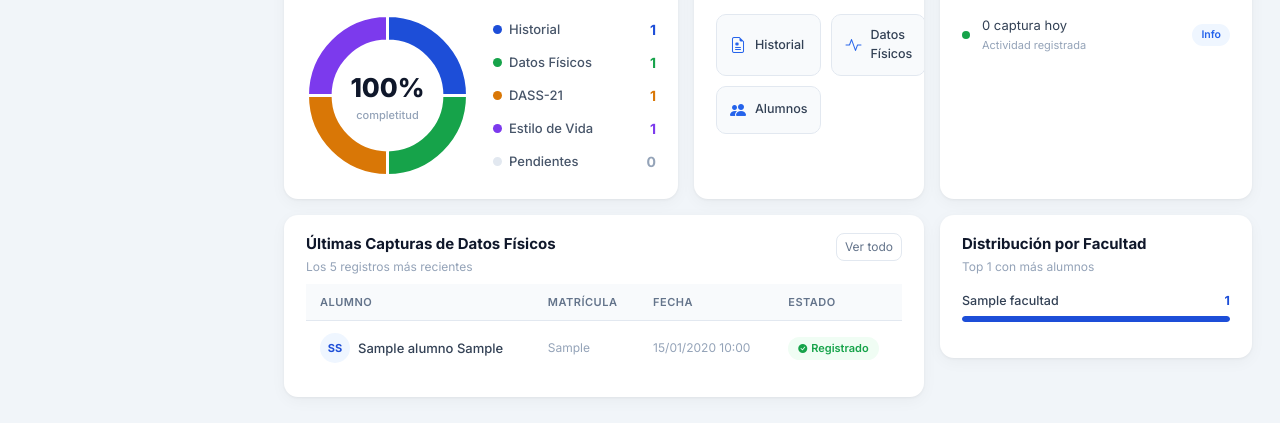
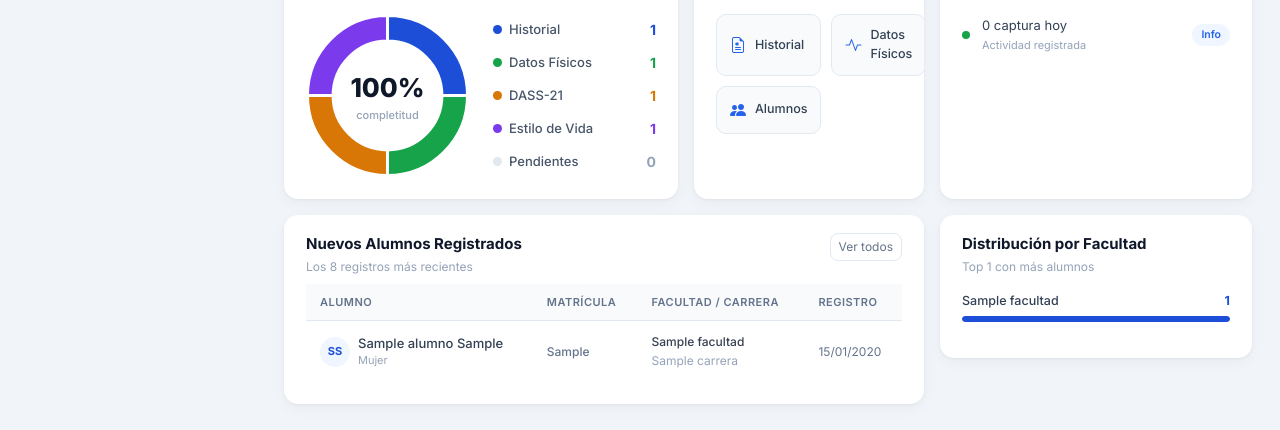
Before and after one commit to BrandoParedes1999/Sistema_Integral, a PHP site: page /admin/menu.php in a window 1280 px wide. Shown: the part 858-1288 px from the top of the page. Run offline with PHP 8.4, Linux system fonts and the light colour scheme; the visitor is signed in with stand-in values (Sample User, id 1); tables that the repository leaves empty or names only in its code hold one stand-in row (values such as "Sample post").

Commit message:
Replace duplicate physical data table with new student registrations table
- New query: últimos 8 alumnos por fecha_ingreso con facultad y carrera
- Tabla muestra: nombre, matrícula, facultad/carrera, fecha de registro
- Badge "Nuevo" para alumnos registrados en los últimos 7 días

https://claude.ai/code/session_01ASPYZB93fudrLmYu8agTxo

```diff
--- a/admin/menu.php
+++ b/admin/menu.php
@@ -59,6 +59,19 @@ $r = $conn->query("
     LIMIT 5
 ");
 if ($r) { while ($row = $r->fetch_assoc()) { $ultimas[] = $row; } }
+
+// ── Nuevos alumnos registrados ──
+$nuevosAlumnos = [];
+$r = $conn->query("
+    SELECT a.matricula_alum, a.nombres_alum, a.ape_paterno_alum, a.ape_materno_alum,
+           a.fecha_ingreso, a.sexo, f.nombre_facultad, c.nombre_carrera
+    FROM alumnos a
+    LEFT JOIN facultad f ON a.id_facultad = f.id_facultad
+    LEFT JOIN carrera c ON a.id_carrera = c.id_carrera
+    ORDER BY a.fecha_ingreso DESC
+    LIMIT 8
+");
+if ($r) { while ($row = $r->fetch_assoc()) { $nuevosAlumnos[] = $row; } }
 
 // ── Distribución por facultad (top 5) ──
 $facultades = [];
@@ -517,41 +530,55 @@ $chartPendientes = json_encode([
       </div>
     </div>
 
-    <!-- FILA 4: Tabla + Facultades -->
+    <!-- FILA 4: Nuevos alumnos + Facultades -->
     <div class="row g-3">
       <div class="col-xl-8">
         <div class="panel">
           <div class="panel-header">
             <div>
-              <div class="panel-title">Últimas Capturas de Datos Físicos</div>
-              <div class="panel-sub">Los 5 registros más recientes</div>
+              <div class="panel-title">Nuevos Alumnos Registrados</div>
+              <div class="panel-sub">Los 8 registros más recientes</div>
             </div>
-            <a href="../datos-fisicos/datos_fisicos.html" class="btn btn-sm" style="font-size:12px;border:1px solid #e2e8f0;color:#64748b;border-radius:8px;">Ver todo</a>
+            <a href="../gestion-alumnos/ListadoAlumnos.html" class="btn btn-sm" style="font-size:12px;border:1px solid #e2e8f0;color:#64748b;border-radius:8px;">Ver todos</a>
           </div>
           <div class="panel-body" style="padding-top:8px;">
             <table class="data-table">
               <thead>
-                <tr><th>Alumno</th><th>Matrícula</th><th>Fecha</th><th>Estado</th></tr>
+                <tr><th>Alumno</th><th>Matrícula</th><th>Facultad / Carrera</th><th>Registro</th></tr>
               </thead>
               <tbody>
-                <?php if (empty($ultimas)): ?>
+                <?php if (empty($nuevosAlumnos)): ?>
                 <tr><td colspan="4" style="text-align:center;color:#94a3b8;padding:20px;">Sin registros</td></tr>
-                <?php else: foreach ($ultimas as $i => $u):
+                <?php else:
+                  $hoy = new DateTime();
+                  foreach ($nuevosAlumnos as $i => $a):
                     $col    = $avColors[$i % count($avColors)];
-                    $nombre = htmlspecialchars($u['nombres_alum'] . ' ' . $u['ape_paterno_alum']);
-                    $ini    = strtoupper(substr($u['nombres_alum'],0,1) . substr($u['ape_paterno_alum'],0,1));
-                    $fecha  = $u['fecha'] ? date('d/m/Y H:i', strtotime($u['fecha'])) : '—';
+                    $nombre = htmlspecialchars($a['nombres_alum'] . ' ' . $a['ape_paterno_alum']);
+                    $ini    = strtoupper(substr($a['nombres_alum'],0,1) . substr($a['ape_paterno_alum'],0,1));
+                    $fechaReg = $a['fecha_ingreso'] ? date('d/m/Y', strtotime($a['fecha_ingreso'])) : '—';
+                    $esNuevo  = $a['fecha_ingreso'] && (new DateTime($a['fecha_ingreso']))->diff($hoy)->days <= 7;
                 ?>
                 <tr>
                   <td>
                     <div class="d-flex align-items-center gap-2">
                       <div class="t-av" style="<?= $col[0] ?>;<?= $col[1] ?>"><?= $ini ?></div>
-                      <span style="font-weight:500;"><?= $nombre ?></span>
+                      <div>
+                        <div style="font-weight:500;line-height:1.3;"><?= $nombre ?></div>
+                        <div style="font-size:11px;color:#94a3b8;"><?= $a['sexo'] === 'M' ? 'Hombre' : 'Mujer' ?></div>
+                      </div>
                     </div>
                   </td>
-                  <td style="color:#94a3b8;font-size:12px;"><?= htmlspecialchars($u['matricula_alum']) ?></td>
-                  <td style="color:#94a3b8;font-size:12px;"><?= $fecha ?></td>
-                  <td><span class="badge-s ok"><i class="bi bi-check-circle-fill" style="font-size:9px;"></i> Registrado</span></td>
+                  <td style="color:#64748b;font-size:12px;font-weight:500;"><?= htmlspecialchars($a['matricula_alum']) ?></td>
+                  <td style="font-size:12px;">
+                    <div style="color:#374151;font-weight:500;"><?= htmlspecialchars($a['nombre_facultad'] ?? '—') ?></div>
+                    <div style="color:#94a3b8;margin-top:1px;"><?= htmlspecialchars($a['nombre_carrera'] ?? '') ?></div>
+                  </td>
+                  <td>
+                    <div style="font-size:12px;color:#64748b;"><?= $fechaReg ?></div>
+                    <?php if ($esNuevo): ?>
+                    <span style="display:inline-block;margin-top:3px;background:#eff6ff;color:#1d4ed8;font-size:10px;font-weight:700;padding:1px 7px;border-radius:20px;">Nuevo</span>
+                    <?php endif; ?>
+                  </td>
                 </tr>
                 <?php endforeach; endif; ?>
               </tbody>
```
